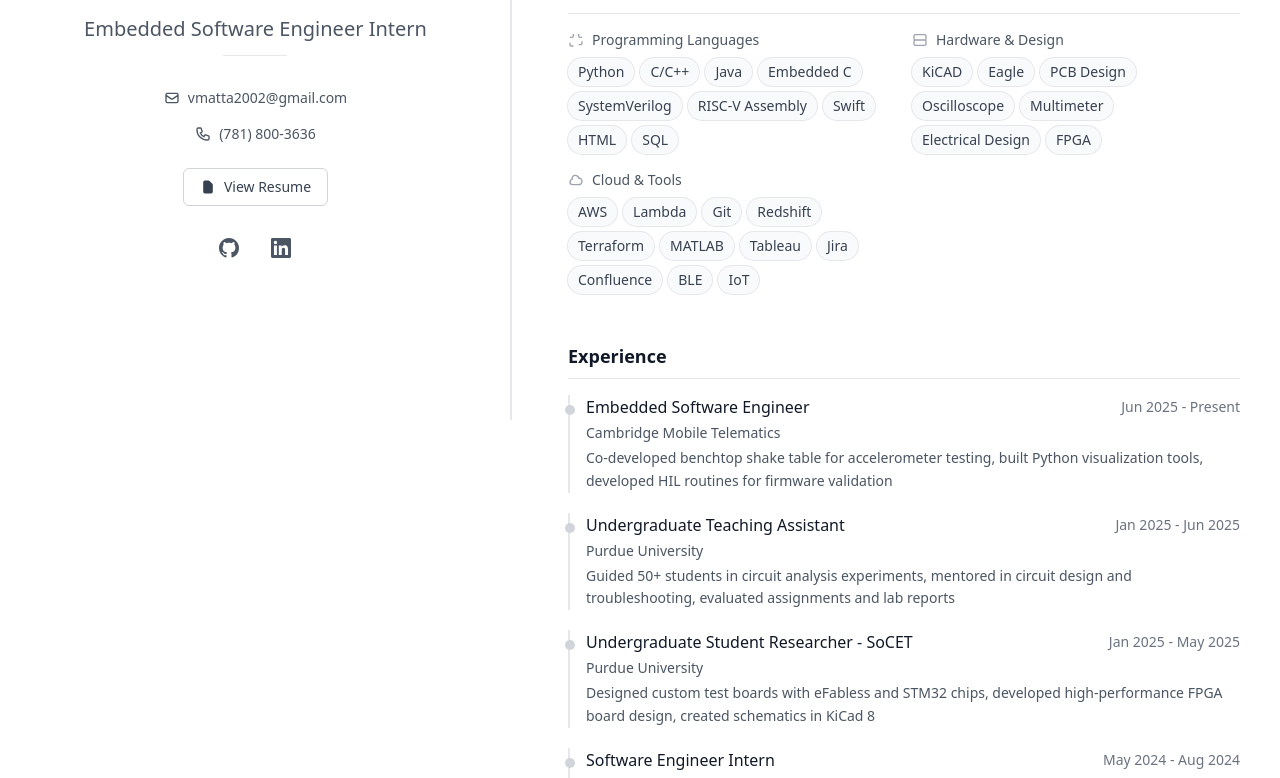
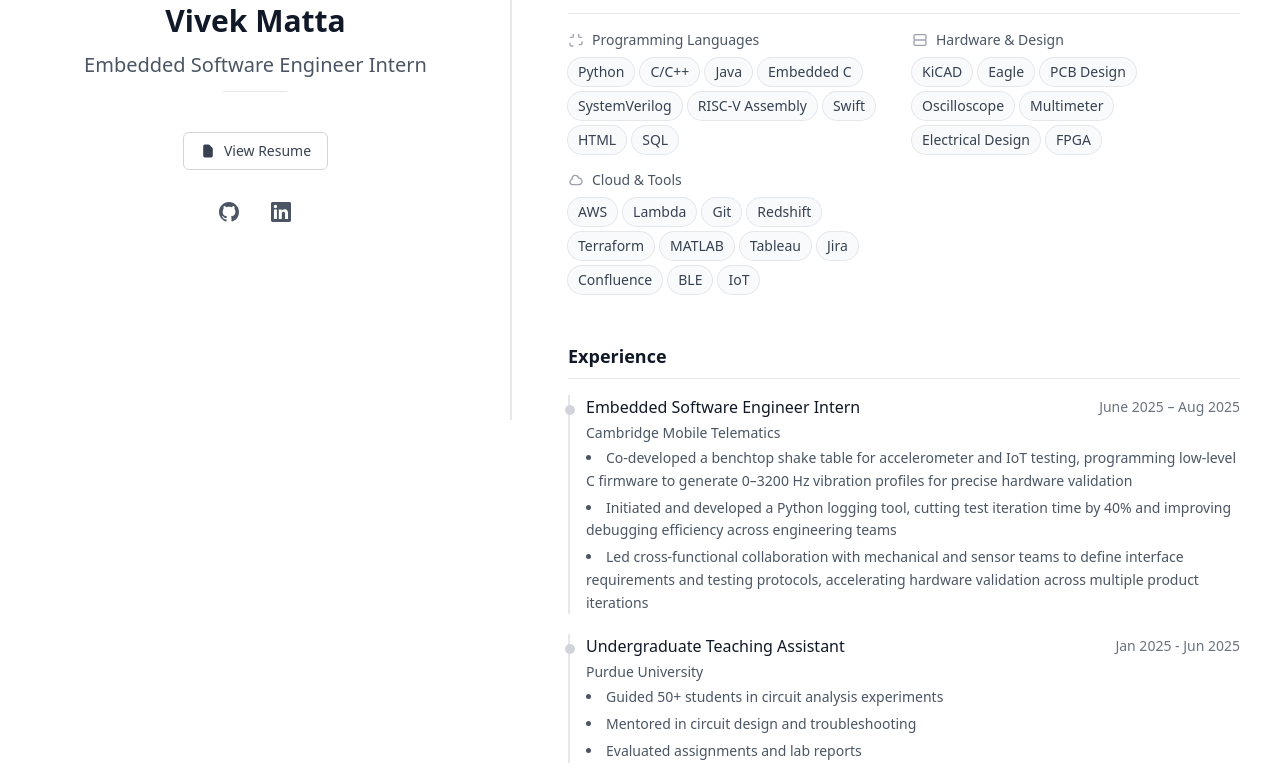
Before and after one commit to vivekmatta/vivekmatta.github.io, a Next.js app: page / in a window 1280 px wide. Shown: the part 380-1158 px from the top of the page. Built offline with nearby package versions, Linux system fonts and the light colour scheme.

Commit message:
added files

```diff
--- a/app/components/ExperienceSection.tsx
+++ b/app/components/ExperienceSection.tsx
@@ -1,28 +1,42 @@
 const ExperienceSection = () => {
 	const experiences = [
 		{
-			role: 'Embedded Software Engineer',
+			role: 'Embedded Software Engineer Intern',
 			company: 'Cambridge Mobile Telematics',
-			period: 'Jun 2025 - Present',
-			highlights: 'Co-developed benchtop shake table for accelerometer testing, built Python visualization tools, developed HIL routines for firmware validation',
+			period: 'June 2025 – Aug 2025',
+			highlights: [
+				'Co-developed a benchtop shake table for accelerometer and IoT testing, programming low-level C firmware to generate 0–3200 Hz vibration profiles for precise hardware validation',
+				'Initiated and developed a Python logging tool, cutting test iteration time by 40% and improving debugging efficiency across engineering teams',
+				'Led cross-functional collaboration with mechanical and sensor teams to define interface requirements and testing protocols, accelerating hardware validation across multiple product iterations',
+			],
 		},
 		{
 			role: 'Undergraduate Teaching Assistant',
 			company: 'Purdue University',
 			period: 'Jan 2025 - Jun 2025',
-			highlights: 'Guided 50+ students in circuit analysis experiments, mentored in circuit design and troubleshooting, evaluated assignments and lab reports',
+			highlights: [
+				'Guided 50+ students in circuit analysis experiments',
+				'Mentored in circuit design and troubleshooting',
+				'Evaluated assignments and lab reports',
+			],
 		},
 		{
 			role: 'Undergraduate Student Researcher - SoCET',
 			company: 'Purdue University',
 			period: 'Jan 2025 - May 2025',
-			highlights: 'Designed custom test boards with eFabless and STM32 chips, developed high-performance FPGA board design, created schematics in KiCad 8',
+			highlights: [
+				'Designed custom test boards with eFabless and STM32 chips',
+				'Developed high-performance FPGA board design',
+				'Created schematics in KiCad 8',
+			],
 		},
 		{
 			role: 'Software Engineer Intern',
 			company: 'Cambridge Mobile Telematics',
-			period: 'May 2024 - Aug 2024',
-			highlights: 'Integrated APIs for 12,000+ SIM cards data management, built Tableau dashboards reducing response time by 50%, automated data pipelines with AWS Lambda',
+			period: 'June 2024 – Aug 2024',
+			highlights: [
+				'Implemented Twilio and ConnectedU APIs for 12,000+ SIMs and built monitoring dashboards, reducing anomaly response time by 50%',
+			],
 		},
 	];
 
@@ -46,7 +60,17 @@
 										<span className="text-sm text-gray-500">{exp.period}</span>
 									</div>
 									<p className="text-sm font-medium text-gray-600">{exp.company}</p>
-									<p className="text-sm text-gray-600 leading-relaxed">{exp.highlights}</p>
+									{Array.isArray(exp.highlights) ? (
+										<ul className="list-disc list-inside space-y-1">
+											{exp.highlights.map((highlight, idx) => (
+												<li key={idx} className="text-sm text-gray-600 leading-relaxed">
+													{highlight}
+												</li>
+											))}
+										</ul>
+									) : (
+										<p className="text-sm text-gray-600 leading-relaxed">{exp.highlights}</p>
+									)}
 								</div>
 							</div>
 						</div>
--- a/app/components/ProfileSection.tsx
+++ b/app/components/ProfileSection.tsx
@@ -19,23 +19,6 @@
 				</div>
 
 				<div className="space-y-4">
-					{/* Contact Info */}
-					<div className="flex items-center justify-center space-x-2">
-						<svg className="w-4 h-4 text-gray-600" viewBox="0 0 24 24" fill="none" stroke="currentColor" strokeWidth="2">
-							<path d="M3 8l7.89 5.26a2 2 0 002.22 0L21 8M5 19h14a2 2 0 002-2V7a2 2 0 00-2-2H5a2 2 0 00-2 2v10a2 2 0 002 2z" />
-						</svg>
-						<a href="mailto:vmatta2002@gmail.com" className="text-sm text-gray-600 hover:text-gray-900">
-							vmatta2002@gmail.com
-						</a>
-					</div>
-
-					<div className="flex items-center justify-center space-x-2">
-						<svg className="w-4 h-4 text-gray-600" viewBox="0 0 24 24" fill="none" stroke="currentColor" strokeWidth="2">
-							<path d="M3 5a2 2 0 012-2h3.28a1 1 0 01.948.684l1.498 4.493a1 1 0 01-.502 1.21l-2.257 1.13a11.042 11.042 0 005.516 5.516l1.13-2.257a1 1 0 011.21-.502l4.493 1.498a1 1 0 01.684.949V19a2 2 0 01-2 2h-1C9.716 21 3 14.284 3 6V5z" />
-						</svg>
-						<span className="text-sm text-gray-600">(781) 800-3636</span>
-					</div>
-
 					{/* Resume Button */}
 					<div className="pt-2">
 						<a
--- a/app/projects/[slug]/not-found.tsx
+++ b/app/projects/[slug]/not-found.tsx
@@ -6,7 +6,7 @@
 			<div className="text-center space-y-4">
 				<h1 className="text-4xl font-bold text-gray-900">404</h1>
 				<h2 className="text-xl text-gray-600">Project not found</h2>
-				<p className="text-gray-500">The project you're looking for doesn't exist.</p>
+				<p className="text-gray-500">The project you&apos;re looking for doesn&apos;t exist.</p>
 				<Link
 					href="/"
 					className="inline-flex items-center px-4 py-2 border border-gray-300 text-gray-700 font-medium rounded-md hover:bg-gray-50 transition-colors"
--- a/app/projects/[slug]/page.tsx
+++ b/app/projects/[slug]/page.tsx
@@ -9,8 +9,9 @@
 	}));
 }
 
-export default function ProjectDetailPage({ params }: { params: { slug: string } }) {
-	const project = getProjectBySlug(params.slug);
+export default async function ProjectDetailPage({ params }: { params: Promise<{ slug: string }> }) {
+	const { slug } = await params;
+	const project = getProjectBySlug(slug);
 
 	if (!project) {
 		notFound();
```
